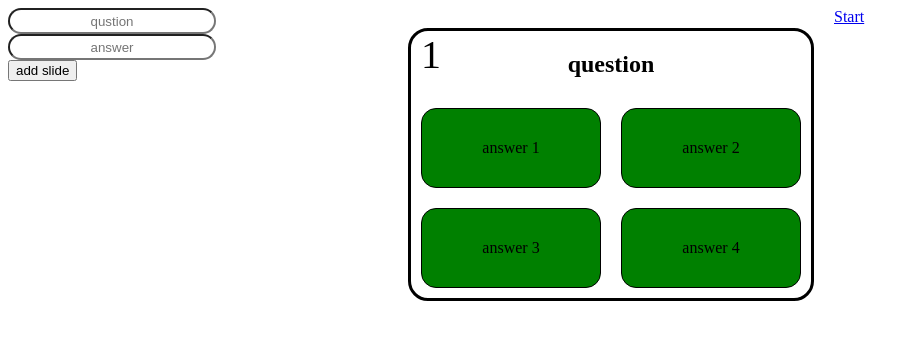
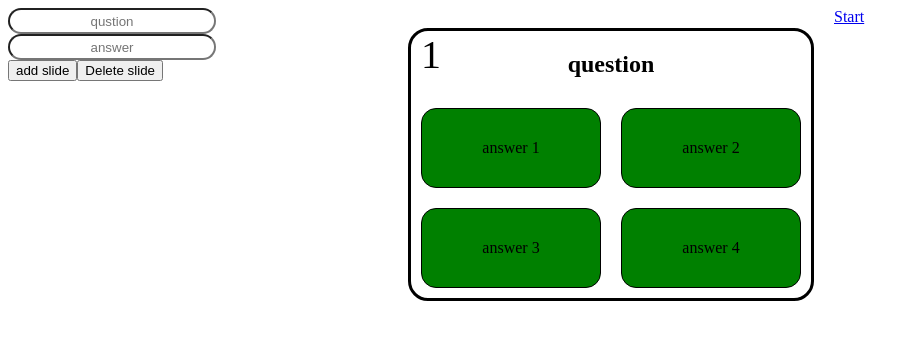
Before and after one commit to hamzona/Pocetak-moje-stranice, a React (Create React App) app in the folder mypage/: page / in a window 1280 px wide. Shown: the top 340 px of the page, without its empty margins (0-920 px from the left). Built offline with nearby package versions, Linux system fonts and the light colour scheme.

Commit message:
generacija 3

```diff
--- a/mypage/src/SetTable/SetQuestionAnswers.js
+++ b/mypage/src/SetTable/SetQuestionAnswers.js
@@ -4,7 +4,7 @@ import {useEffect, useRef} from 'react';
 
 
 /*Folder za izmjenu slideova */
-function SetQuestionAnswers({setSlides,slides,slideKey,answerKey,addSlide}){
+function SetQuestionAnswers({setSlides,slides,setSlideKey,slideKey,answerKey,addSlide}){
     const copySlides=slides;
 
     const inputQuestion=useRef("");
@@ -40,10 +40,24 @@ function SetQuestionAnswers({setSlides,slides,slideKey,answerKey,addSlide}){
         })
         return copySlides;
     }
+
+    /*Brisanje slidova*/
+    useEffect(()=>{
+        setSlideKey(copySlides[copySlides.length-1].key);
+    },[slides.length])
+
+    function deleteSlide(){
+        console.log(copySlides);
+        if(copySlides[1]!==undefined){
+            setSlides(copySlides.filter(slide=>{return slide.key!==slideKey?slide:''}));
+        }
+    }
+
     return <div className="setContainer">
         <input ref={inputQuestion} type="text" placeholder="qustion" onInput={()=>setSlides([...addQuestion()])}/>
         <input ref={inputAnswer} type="text" placeholder="answer" onInput={()=>setSlides([...addAnswer()])}/>
         <button onClick={addSlide}>add slide</button>
+        <button onClick={deleteSlide}>Delete slide</button>
     </div>
 }
 export default SetQuestionAnswers;
--- a/mypage/src/Slides/answers.js
+++ b/mypage/src/Slides/answers.js
@@ -1,5 +1,4 @@
 import './slide.css'
-import { useEffect } from 'react';
 function Answers({answerKey,answer,slides,setSlides,slideKey,setAnswerKey}){
 
     /*stil*/
--- a/mypage/src/StartSlides/CurrentAnswersData.js
+++ b/mypage/src/StartSlides/CurrentAnswersData.js
@@ -1,18 +1,17 @@
 
-function CurrentAnswersData({answer,TrueFalseSyle,setTrueFalseSyle}){
-
-
+function CurrentAnswersData({answer,clicked,setClicked}){
+    const TrueFalseSyle={
+        backgroundColor:answer.correct?'green':'red'
+    }
     function hendleAnswer(){
-        setTrueFalseSyle({
-            backgroundColor:answer.correct?'green':'red'
-        })
+      setClicked(true);
         if(answer.correct){
             console.log('tacno')
         }else{
             console.log('netacno')
         }
     }
-    return <div onClick={hendleAnswer} style={TrueFalseSyle} className="answer" >
+    return <div onClick={hendleAnswer} style={clicked?TrueFalseSyle:{}} className="answer" >
         {answer.content}
     </div>
 }
--- a/mypage/src/StartSlides/CurrentSlide.js
+++ b/mypage/src/StartSlides/CurrentSlide.js
@@ -3,17 +3,19 @@ import CurrentAnswersData from './CurrentAnswersData.js'
 import { useState } from 'react';
 
 function CurrentSlide({currentSlideData,setI,i,setCurrentSlideData,slides}){
-    const [TrueFalseSyle,setTrueFalseSyle]=useState({});
+    /*pokazivanje odgovora*/
+    const [clicked,setClicked]=useState(false);
     return <div className="table">
     <p className="number">{i+1}</p>
     <h2>{currentSlideData.question}</h2>
 
     <div className='answers'>
         {currentSlideData.answers.map(answer=>{
-            return<CurrentAnswersData key={answer.key} TrueFalseSyle={TrueFalseSyle} setTrueFalseSyle={setTrueFalseSyle} answer={answer}/>
+            return<CurrentAnswersData clicked={clicked} setClicked={setClicked} key={answer.key} answer={answer}/>
         })}
     </div>
     <button onClick={()=>{
+        setClicked(false)
         setI(prev=>{return ++prev})
         setCurrentSlideData(slides[i])}}>Next</button>
   </div>
```
